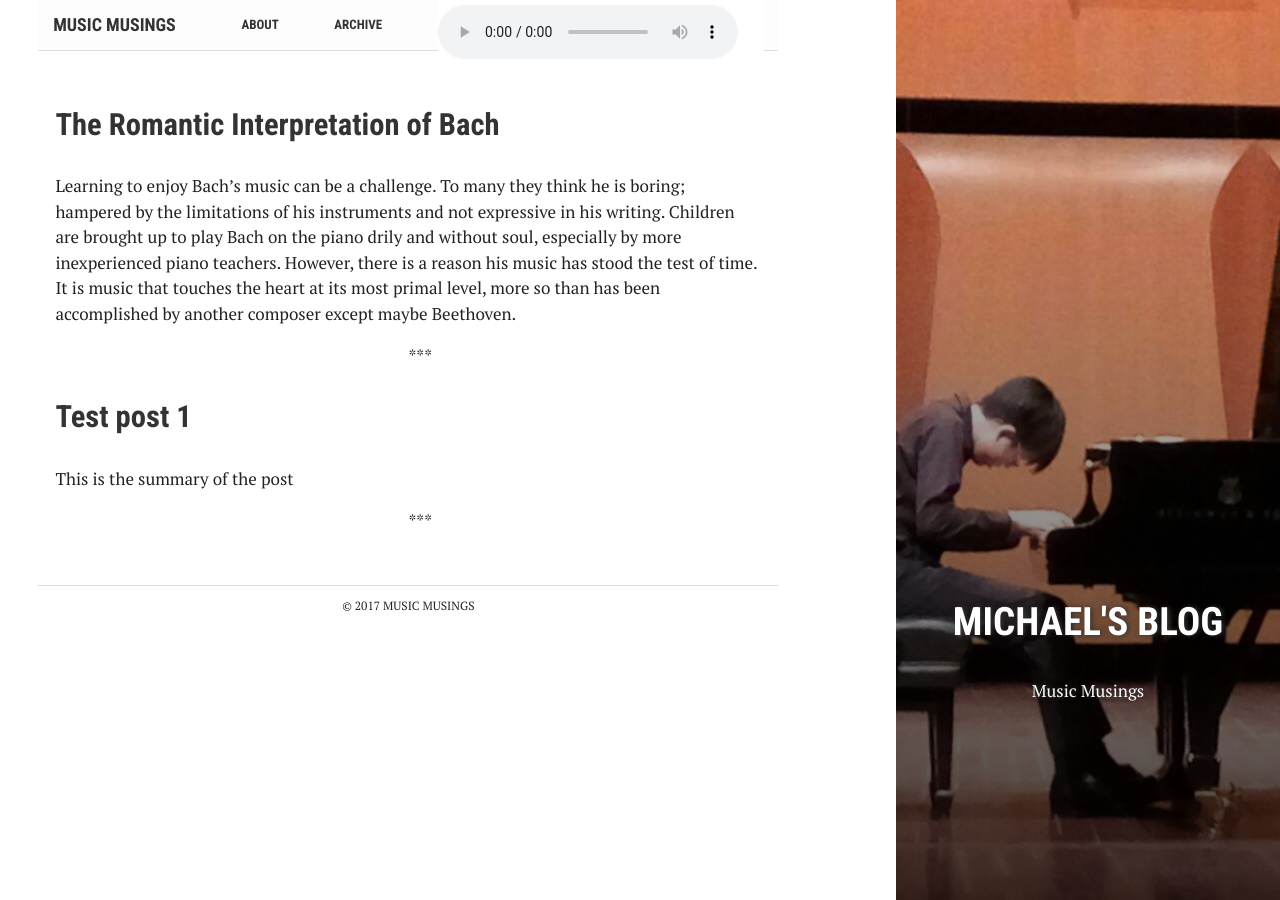
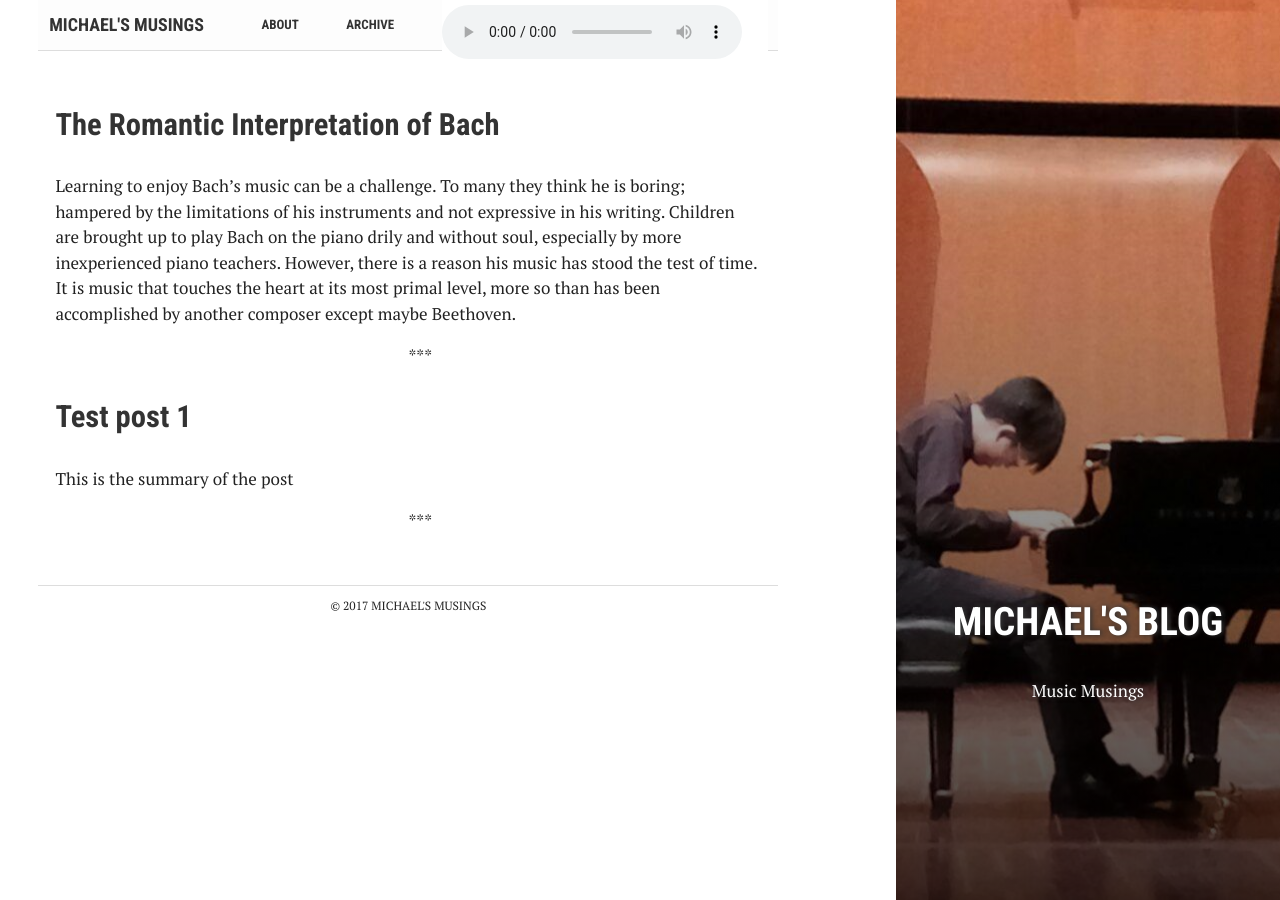
Before and after one commit to moke8198/moke8198.github.io, a Jekyll site: the page built from index.html, in a window 1280 px wide. Built offline with Jekyll 4.4.1, drawn with Linux system fonts in a browser that asks for light colours.

Commit message:
Update _config.yml

```diff
--- a/_config.yml
+++ b/_config.yml
@@ -6,7 +6,7 @@
 # 'jekyll serve'. If you change this file, please restart the server process.
 
 # Site settings
-title: Music Musings
+title: Michael's Musings
 email: michaelong8198@gmail.com
 description: > # this means to ignore newlines until "baseurl:"
   Write an awesome description for your new site here. You can edit this
```
